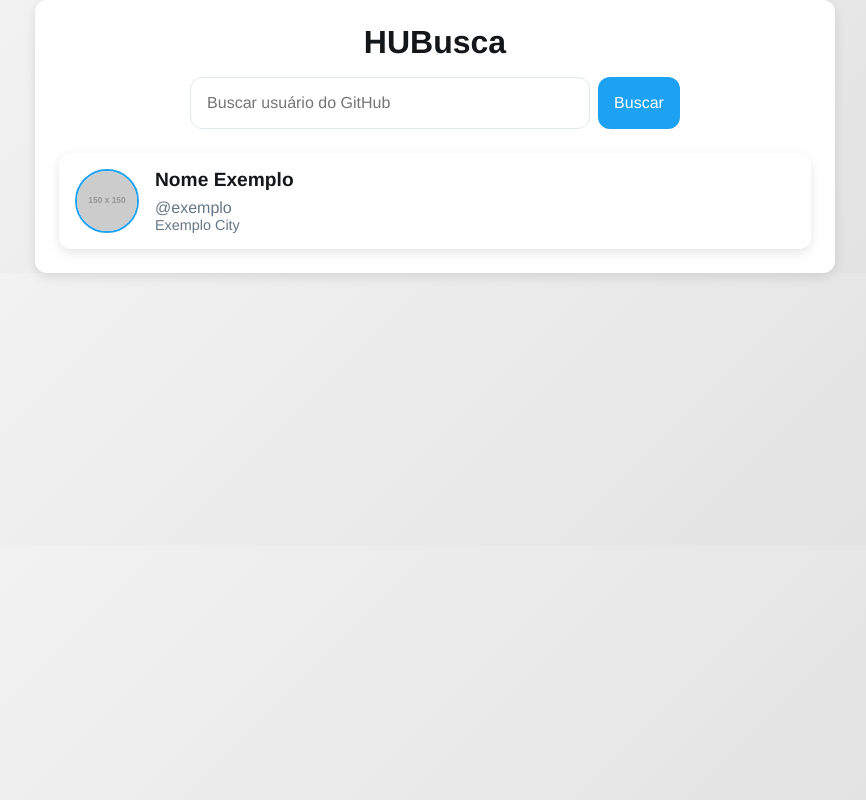
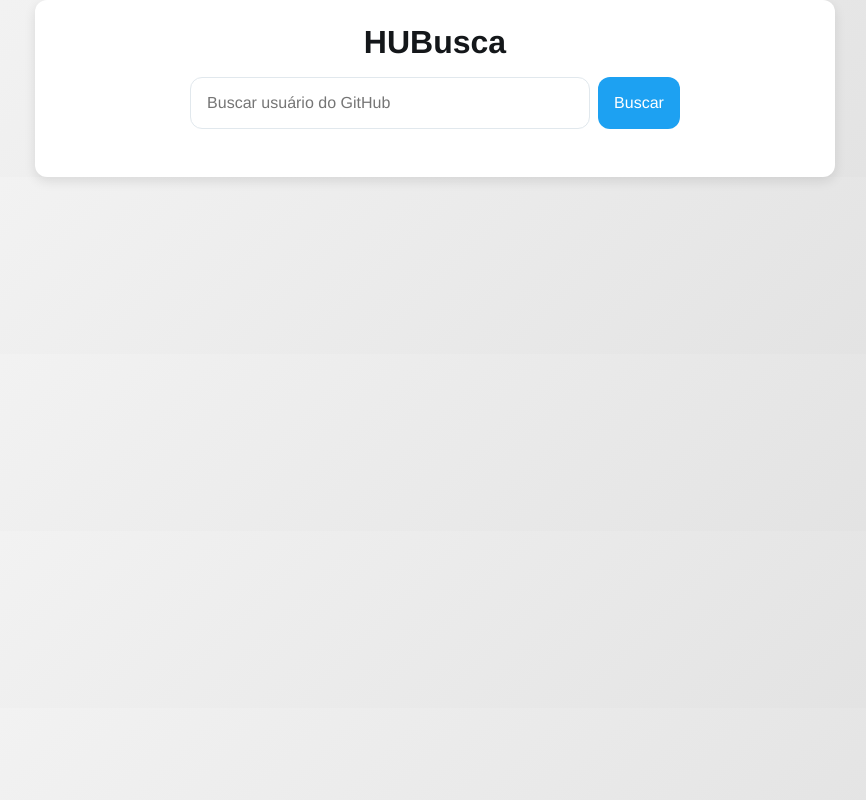
Before and after one commit to matheuscampos-it/hubusca, a React (Create React App) app: page / in a window 1280 px wide. Shown: the whole page, without its empty margins (205-1071 px from the left). Built offline with nearby package versions, Linux system fonts and the light colour scheme.

Commit message:
API do GitHub integrada e funcionalidades implementadas

```diff
--- a/src/components/SearchBar.js
+++ b/src/components/SearchBar.js
@@ -1,5 +1,7 @@
 import React, { useState } from 'react';
 import styled from 'styled-components';
+import { fetchUserData, fetchUserRepos } from '../services/api';
+import UserCard from './UserCard'; // Assumindo que UserCard será atualizado para mostrar dados reais
 
 const Form = styled.form`
   display: flex;
@@ -34,14 +36,25 @@
 
 const SearchBar = () => {
   const [username, setUsername] = useState('');
+  const [user, setUser] = useState(null);
+  const [repos, setRepos] = useState([]);
+  const [error, setError] = useState(null);
 
-  const handleSubmit = (e) => {
+  const handleSubmit = async (e) => {
     e.preventDefault();
-    // Aqui você vai lidar com a submissão e buscar o usuário no GitHub
-    console.log('Buscando usuário:', username);
+    try {
+      setError(null);
+      const userData = await fetchUserData(username);
+      const userRepos = await fetchUserRepos(username);
+      setUser(userData);
+      setRepos(userRepos);
+    } catch (error) {
+      setError('Usuário não encontrado ou erro na requisição.');
+    }
   };
 
   return (
+    <div>
       <Form onSubmit={handleSubmit}>
         <Input
           type="text"
@@ -51,6 +64,9 @@
         />
         <Button type="submit">Buscar</Button>
       </Form>
+      {error && <p>{error}</p>}
+      {user && <UserCard user={user} repos={repos} />}
+    </div>
   );
 };
 
--- a/src/components/UserCard.js
+++ b/src/components/UserCard.js
@@ -3,12 +3,16 @@
 
 const Card = styled.div`
   display: flex;
+  flex-direction: column;
   align-items: center;
   background-color: ${({ theme }) => theme.colors.cardBackground};
   padding: ${({ theme }) => theme.spacing.medium};
   border-radius: ${({ theme }) => theme.borderRadius};
   box-shadow: ${({ theme }) => theme.boxShadow};
   transition: transform 0.3s, box-shadow 0.3s;
+  width: 100%;
+  max-width: 800px;
+  margin: 0 auto;
 
   &:hover {
     transform: translateY(-4px);
@@ -17,43 +21,73 @@
 `;
 
 const Avatar = styled.img`
-  width: 64px;
-  height: 64px;
+  width: 120px;
+  height: 120px;
   border-radius: 50%;
-  margin-right: ${({ theme }) => theme.spacing.medium};
-  border: 2px solid ${({ theme }) => theme.colors.primary};
+  border: 3px solid ${({ theme }) => theme.colors.primary};
 `;
 
 const UserInfo = styled.div`
   display: flex;
   flex-direction: column;
+  align-items: center;
+  margin-top: ${({ theme }) => theme.spacing.medium};
 `;
 
 const Name = styled.h3`
   margin-bottom: ${({ theme }) => theme.spacing.small};
-  font-size: 1.2rem;
+  font-size: 1.5rem;
   color: ${({ theme }) => theme.colors.text};
 `;
 
 const Login = styled.p`
+  font-size: 1.2rem;
+  color: ${({ theme }) => theme.colors.secondary};
+`;
+
+const Location = styled.p`
   font-size: 1rem;
   color: ${({ theme }) => theme.colors.secondary};
 `;
 
-const Location = styled.p`
-  font-size: 0.9rem;
-  color: ${({ theme }) => theme.colors.secondary};
+const ReposList = styled.div`
+  margin-top: ${({ theme }) => theme.spacing.large};
+  width: 100%;
 `;
 
-const UserCard = ({ user }) => {
+const Repo = styled.a`
+  display: block;
+  padding: ${({ theme }) => theme.spacing.medium};
+  background-color: ${({ theme }) => theme.colors.cardBackground};
+  border-radius: ${({ theme }) => theme.borderRadius};
+  box-shadow: ${({ theme }) => theme.boxShadow};
+  text-decoration: none;
+  color: ${({ theme }) => theme.colors.text};
+  margin-bottom: ${({ theme }) => theme.spacing.small};
+
+  &:hover {
+    background-color: ${({ theme }) => theme.colors.primary};
+    color: white;
+  }
+`;
+
+const UserCard = ({ user, repos }) => {
   return (
     <Card>
       <Avatar src={user.avatar_url} alt={user.name} />
       <UserInfo>
         <Name>{user.name}</Name>
         <Login>@{user.login}</Login>
-        <Location>{user.location}</Location>
+        <Location>{user.location || 'Localização não disponível'}</Location>
       </UserInfo>
+      <ReposList>
+        <h4>Repositórios:</h4>
+        {repos.map(repo => (
+          <Repo key={repo.id} href={repo.html_url} target="_blank" rel="noopener noreferrer">
+            {repo.name}
+          </Repo>
+        ))}
+      </ReposList>
     </Card>
   );
 };
--- a/src/pages/Home.js
+++ b/src/pages/Home.js
@@ -1,7 +1,6 @@
 import React from 'react';
 import styled from 'styled-components';
 import SearchBar from '../components/SearchBar';
-import UserCard from '../components/UserCard';
 
 const Container = styled.div`
   max-width: 800px;
@@ -20,23 +19,11 @@
   font-weight: bold;
 `;
 
-const RecentUsersList = styled.div`
-  margin-top: ${({ theme }) => theme.spacing.large};
-  display: flex;
-  flex-direction: column;
-  gap: ${({ theme }) => theme.spacing.medium};
-`;
-
 const Home = () => {
   return (
     <Container>
       <Title>HUBusca</Title>
       <SearchBar />
-      <RecentUsersList>
-        {/* Exemplo de como os UserCards dos usuários pesquisados recentemente aparecerão */}
-        <UserCard user={{ name: "Nome Exemplo", login: "exemplo", location: "Exemplo City", avatar_url: "https://via.placeholder.com/150" }} />
-        {/* Outros UserCards podem ser listados aqui */}
-      </RecentUsersList>
     </Container>
   );
 };
--- a/src/services/api.js
+++ b/src/services/api.js
@@ -0,0 +1,26 @@
+import axios from 'axios';
+
+// Configuração da base URL para as requisições à API do GitHub
+const api = axios.create({
+  baseURL: 'https://api.github.com/',
+});
+
+export const fetchUserData = async (username) => {
+  try {
+    const response = await api.get(`/users/${username}`);
+    return response.data;
+  } catch (error) {
+    console.error("Erro ao buscar dados do usuário:", error);
+    throw error;
+  }
+};
+
+export const fetchUserRepos = async (username) => {
+  try {
+    const response = await api.get(`/users/${username}/repos`);
+    return response.data;
+  } catch (error) {
+    console.error("Erro ao buscar repositórios do usuário:", error);
+    throw error;
+  }
+};
```
Lines whose indentation alone changed are shown as unchanged.
